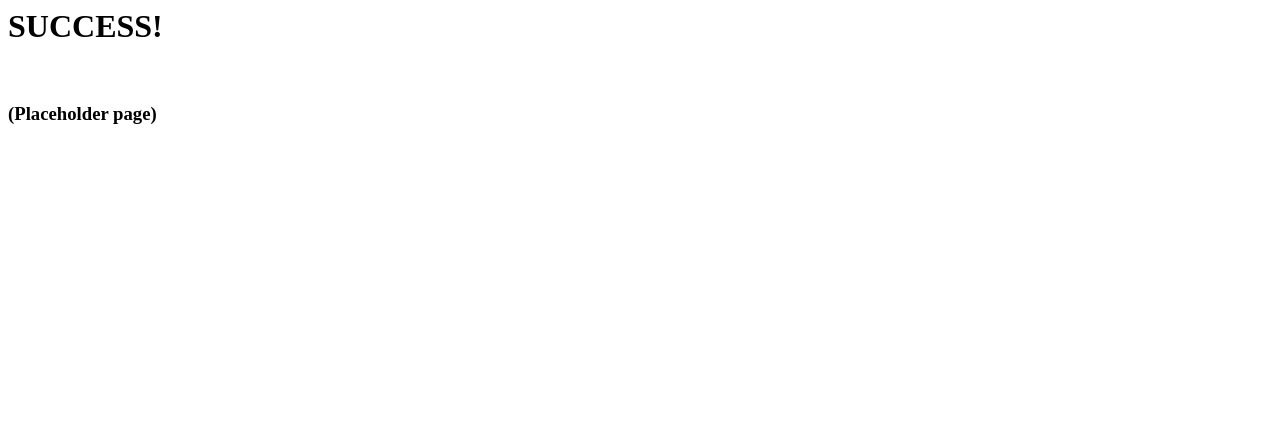
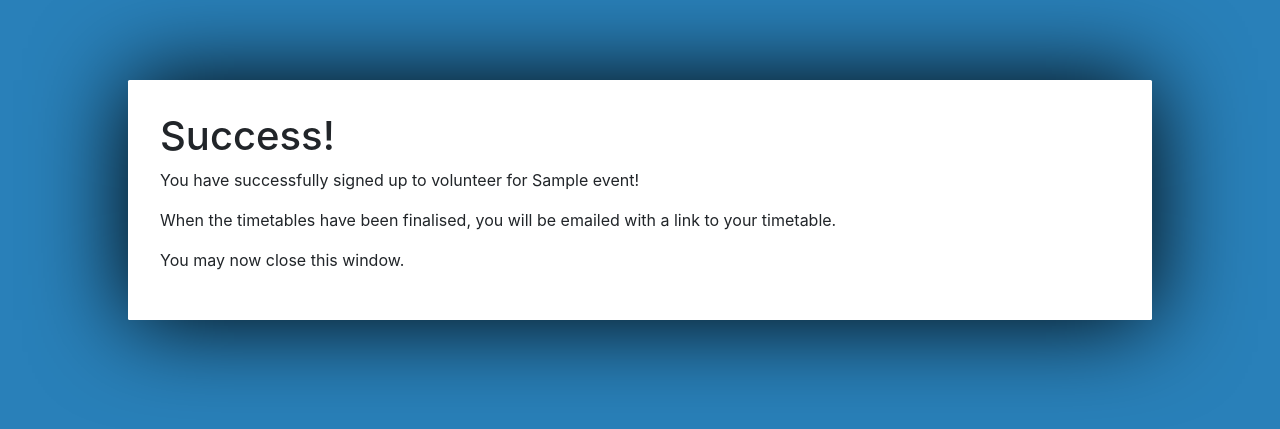
Before and after one commit to thomasleese/rooster, a Django app: a page that uses scheduler/templates/scheduler/sign_up_success.html in a window 1280 px wide. Shown: the top 429 px of the page. Run offline with Django 3.2, Linux system fonts and the light colour scheme; tables that the repository leaves empty hold one stand-in row (values such as "Sample post"); data that the repository does not hold is empty; some libraries are stand-ins or nearby versions.

Commit message:
change sign_up_success.html to match the rest of the site's style

```diff
--- a/scheduler/templates/scheduler/sign_up_success.html
+++ b/scheduler/templates/scheduler/sign_up_success.html
@@ -1,3 +1,32 @@
-<h1>SUCCESS!</h1>
-<marquee>(I think)</marquee>
-<h3>(Placeholder page)</h3>
+{% load staticfiles %}
+<!DOCTYPE html>
+<html lang="en">
+
+  <head>
+    <meta charset="UTF-8" />
+
+    <title>Registration complete!</title>
+
+    <link rel="stylesheet" href="https://cdn.rawgit.com/twbs/bootstrap/v4-dev/dist/css/bootstrap.css" />
+    <script src="https://cdn.rawgit.com/twbs/bootstrap/v4-dev/dist/js/bootstrap.js" /></script>
+
+
+    <link href="{% static 'scheduler/theme.css' %}" rel="stylesheet" />
+
+  </head>
+
+  <body>
+    <div class="page">
+      <h1>Success!</h1>
+      <p>You have successfully signed up to volunteer for {{ event.name }}!</p>
+
+      <p>When the timetables have been finalised, you will be emailed with a link to your timetable.</p>
+
+      <p>You may now close this window.</p>
+
+      </script>
+
+    </div>
+
+  </body>
+</html>
```
